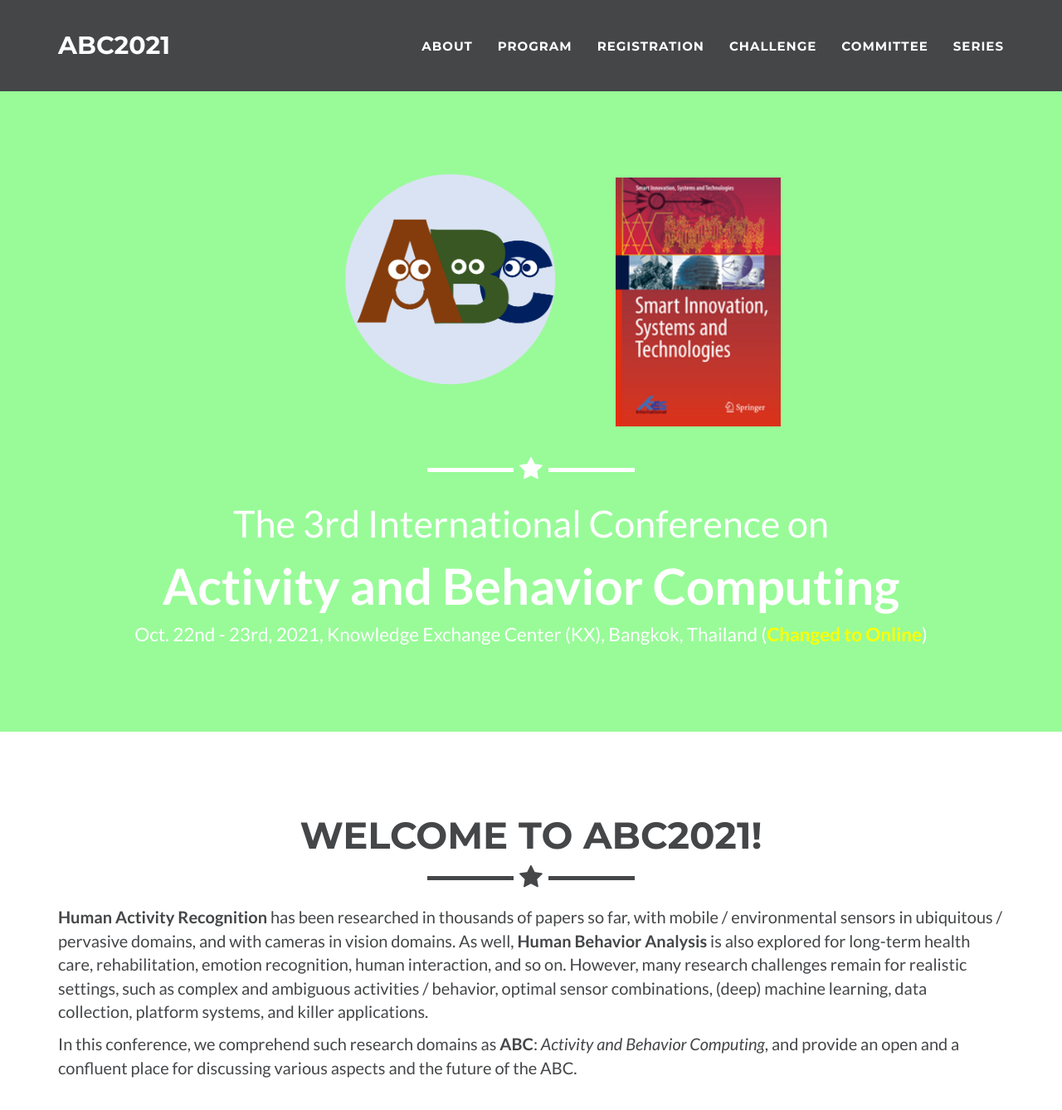
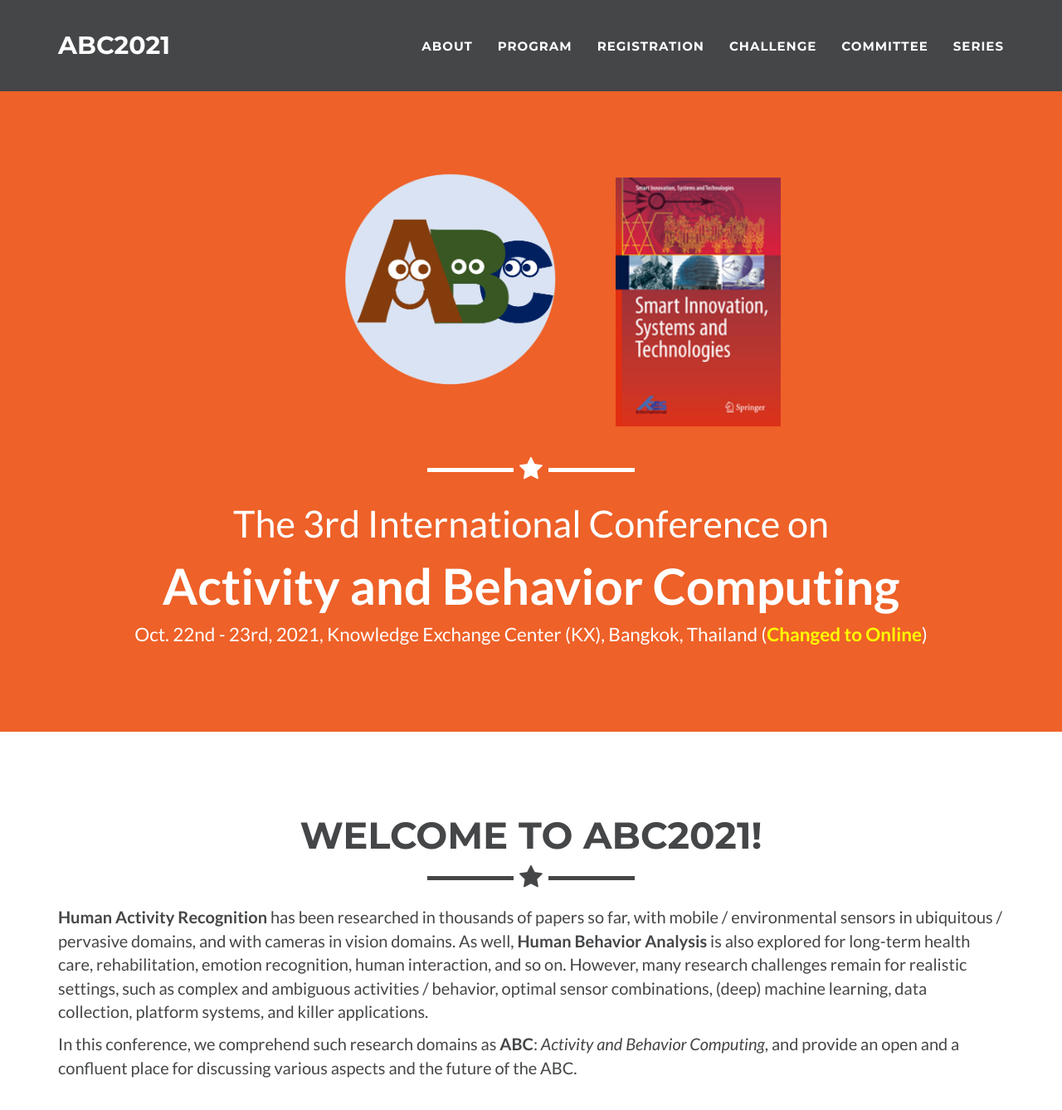
Before and after one commit to abc-research/abc-research.github.io, a Jekyll site: the page built from index.html, in a window 1280 px wide and 1400 px high. Shown: the top 1338 px of the window at 83% size. Built offline with Jekyll 4.4.1, drawn with Linux system fonts in a browser that asks for light colours.

Commit message:
Update _config.yml

```diff
--- a/_config.yml
+++ b/_config.yml
@@ -63,7 +63,7 @@ disqus_shortname: myshortname
 
 # Color settings (hex-codes without the leading hash-tag)
 color:
-  primary: 98fb98 #ee6128
+  primary: ee6128
   primary-rgb: 238,97,40
   secondary: 444648
   secondary-dark: 444648
```
